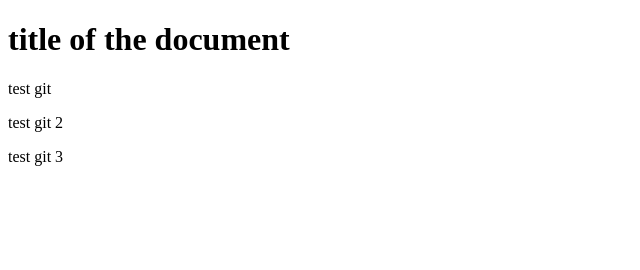
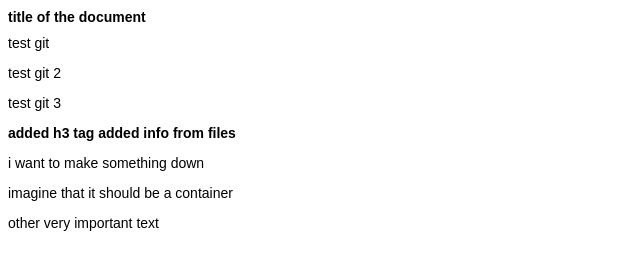
Before and after one commit to uzatsepin/git-test, a plain HTML site: page index.html in a window 1280 px wide. Shown: the whole page, without its empty margins (0-640 px from the left). Drawn offline with Linux system fonts and the light colour scheme.

Commit message:
add new h3 tag and additional paragraphs to index.html; initialize script.js and style.css with basic styles

```diff
--- a/index.html
+++ b/index.html
@@ -18,6 +18,14 @@
         </p>
     </div>
 
+    <h3>
+        added h3 tag
+        added info from files
+    </h3>
+    <p>i want to make something down</p>
+    <p>imagine that it should be a container</p>
+    <p>other very important text</p>
+
     <script src="script.js"></script>
 </body>
 </html>
--- a/script.js
+++ b/script.js
@@ -0,0 +1,3 @@
+document.addEventListener('DOMContentLoaded', function() {
+    console.log('test');
+});
--- a/style.css
+++ b/style.css
@@ -0,0 +1,5 @@
+* {
+    box-sizing: border-box;
+    font-size: 14px;
+    font-family: 'Arial', sans-serif;
+}
```
